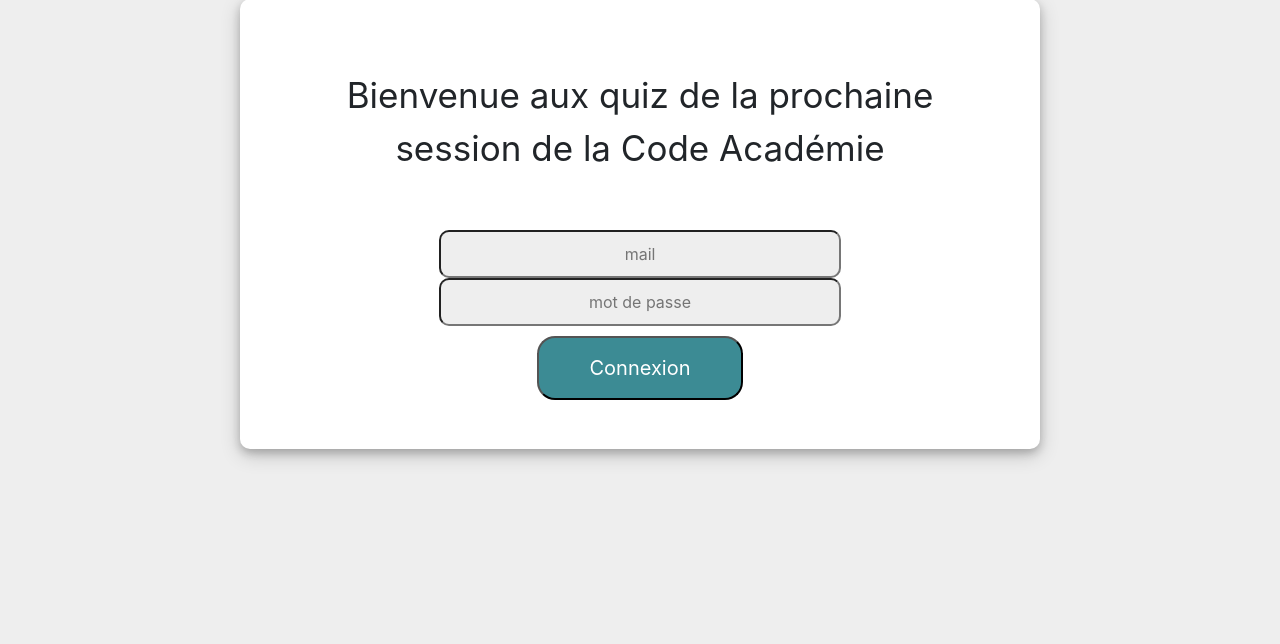
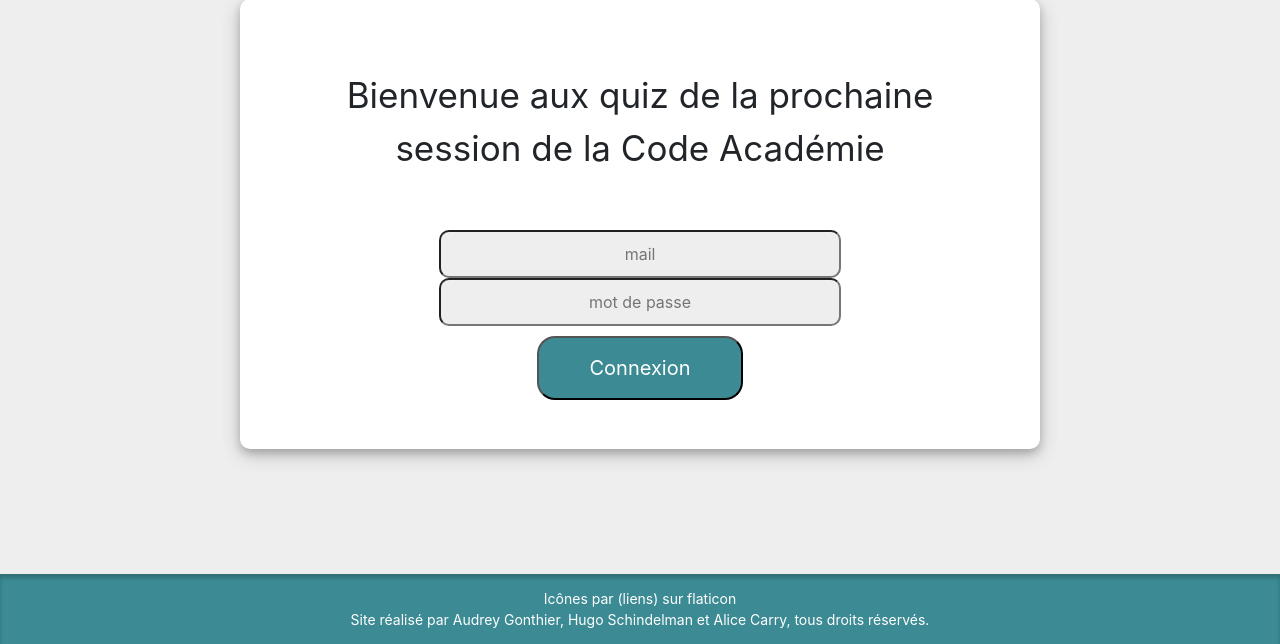
Before and after one commit to CodeacAlice/Quiz-CodeAcademie, a PHP site: page / in a window 1280 px wide. Shown: the part 156-800 px from the top of the page. Run offline with PHP 8.4, Linux system fonts and the light colour scheme; some libraries are stand-ins or nearby versions.

Commit message:
[feature] création view footer

```diff
--- a/assets/css/stylesheet.css
+++ b/assets/css/stylesheet.css
@@ -1,3 +1,13 @@
+
+body {
+    position: relative;
+    min-height: 100vh;
+    padding-bottom: 100px;
+}
+
+
+
+
 /******* Header *******/
 
 header {
@@ -29,3 +39,25 @@
     fill: white;
     cursor: pointer;
 }
+
+
+
+/******* Footer *******/
+
+footer {
+    background-color: #3c8b94;
+    color: white;
+    box-shadow: inset 0px 4px 4px rgba(0, 0, 0, 0.2);
+
+    height: 70px;
+    font-size: 14px;
+
+    display: flex;
+    align-items: center;
+    justify-content: center;
+    text-align: center;
+
+    position: absolute;
+    bottom: 0;
+    width: 100%;
+}
--- /dev/null
+++ b/assets/views/footer.php
@@ -0,0 +1,6 @@
+<footer>
+    <div>
+        Icônes par (liens) sur flaticon<br>
+        Site réalisé par Audrey Gonthier, Hugo Schindelman et Alice Carry, tous droits réservés.
+    </div>
+</footer>
--- a/index.php
+++ b/index.php
@@ -80,6 +80,9 @@
   </section>
 
 
+  <?php include($path."/assets/views/footer.php"); ?>
+
+
  <script src="https://code.jquery.com/jquery-3.3.1.slim.min.js" integrity="sha384-q8i/X+965DzO0rT7abK41JStQIAqVgRVzpbzo5smXKp4YfRvH+8abtTE1Pi6jizo" crossorigin="anonymous"></script>
  <script src="https://cdnjs.cloudflare.com/ajax/libs/popper.js/1.14.3/umd/popper.min.js" integrity="sha384-ZMP7rVo3mIykV+2+9J3UJ46jBk0WLaUAdn689aCwoqbBJiSnjAK/l8WvCWPIPm49" crossorigin="anonymous"></script>
  <script src="https://stackpath.bootstrapcdn.com/bootstrap/4.1.3/js/bootstrap.min.js" integrity="sha384-ChfqqxuZUCnJSK3+MXmPNIyE6ZbWh2IMqE241rYiqJxyMiZ6OW/JmZQ5stwEULTy" crossorigin="anonymous"></script>
```
